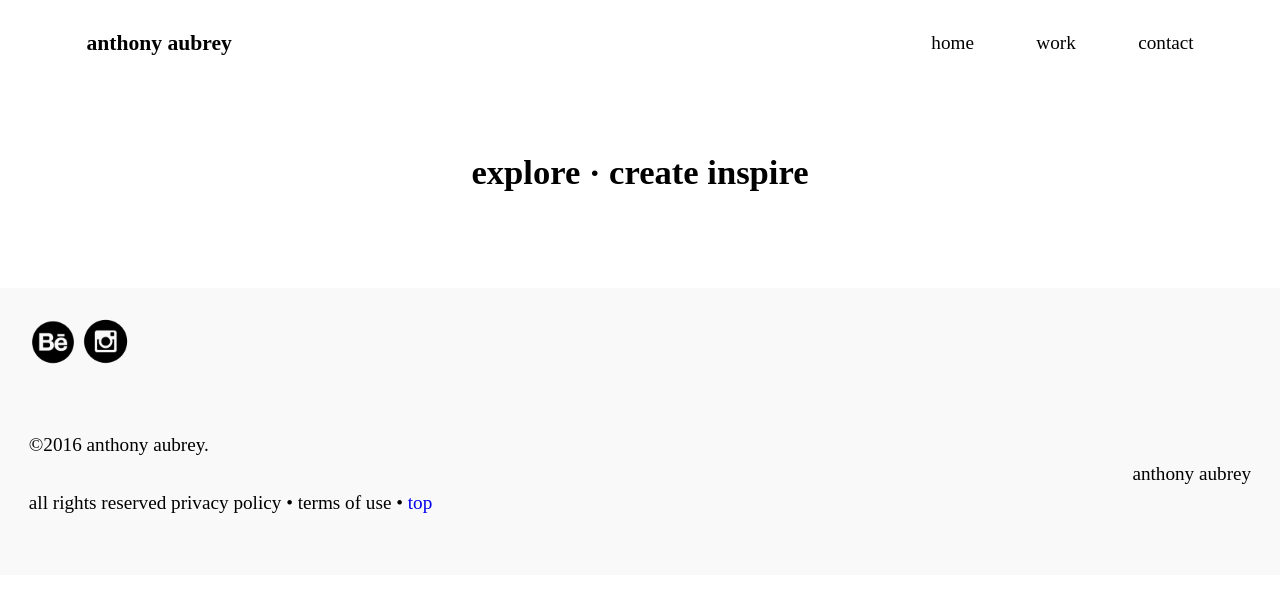
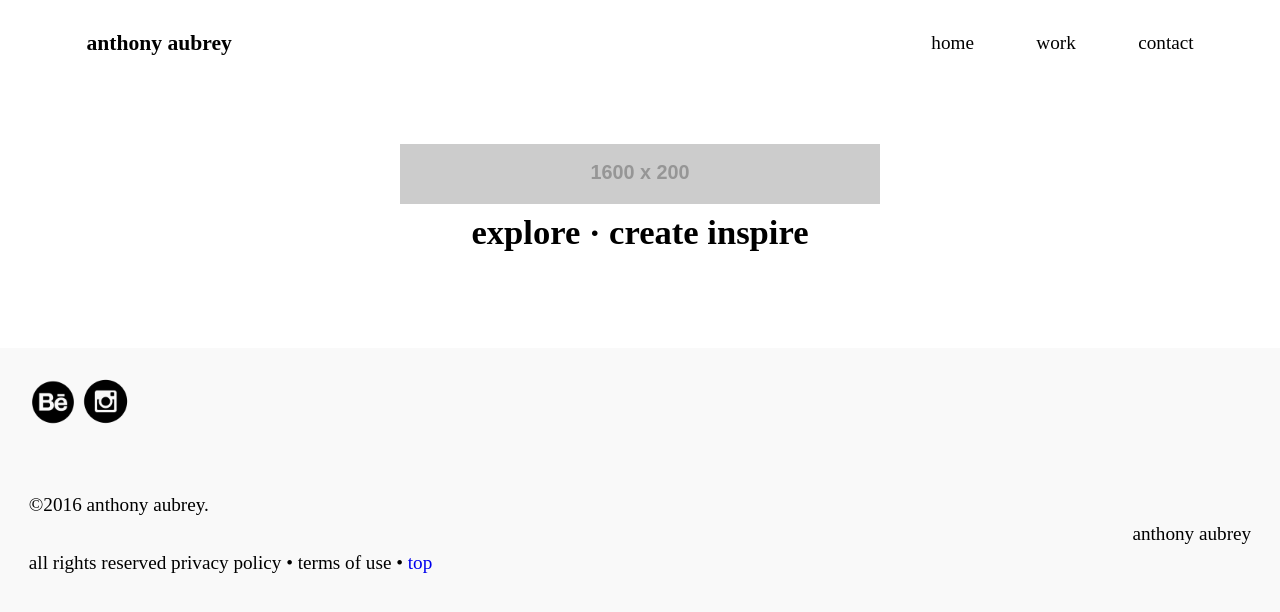
Before and after one commit to anthonyaubrey/portfolio, a Jekyll site: the page built from index.html, in a window 1280 px wide. Shown: the top 612 px of the page. Built offline with Jekyll 4.4.1, drawn with Linux system fonts in a browser that asks for light colours.

Commit message:
made header 1600 px wide

```diff
--- a/index.html
+++ b/index.html
@@ -4,6 +4,7 @@ layout: default
 
 <main role="main" id="main" class="text-center">
   <div class="island-2 wrapper">
+    <img class="img-flex"src="http://placehold.it/1600x200">
     <h1>explore · create  inspire</h1>
   </div>
 </main>
```
